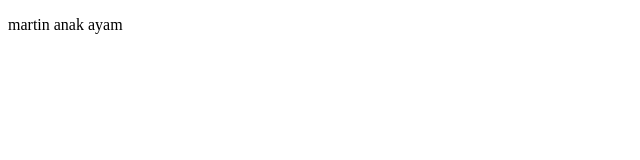
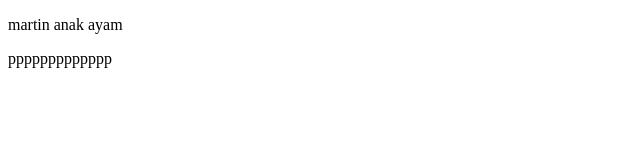
Before and after one commit to martinsamuel/martinsirait-1, a plain HTML site: page index.html in a window 1280 px wide. Shown: the whole page, without its empty margins (0-640 px from the left). Drawn offline with Linux system fonts and the light colour scheme.

Commit message:
first commit

```diff
--- a/index.html
+++ b/index.html
@@ -8,5 +8,6 @@
 </head>
 <body>
     <p>martin anak ayam</p>
+    <p>ppppppppppppp</p>
 </body>
 </html>
```
